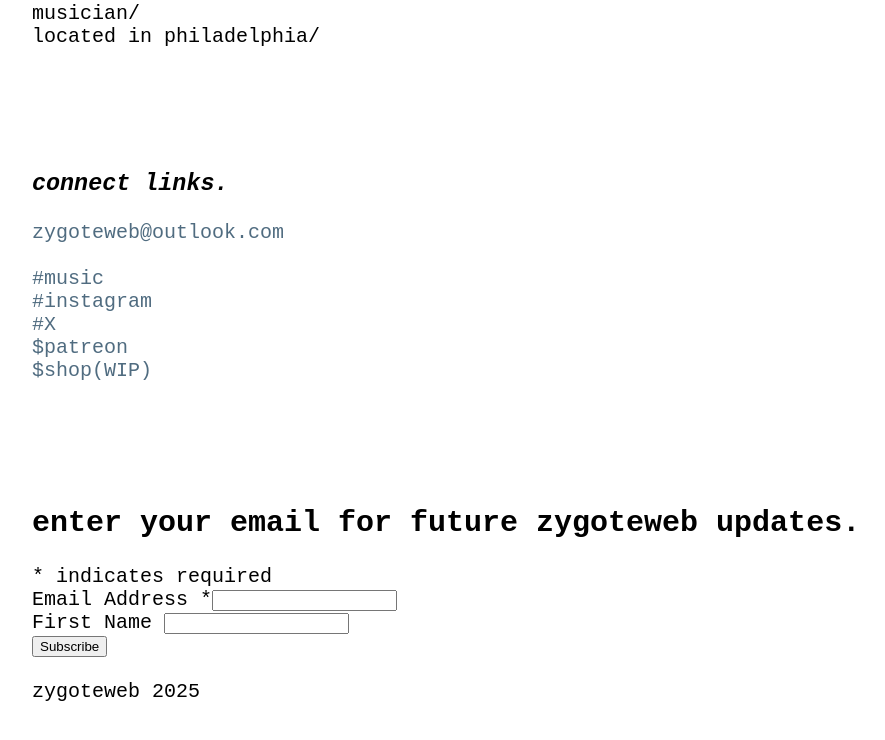
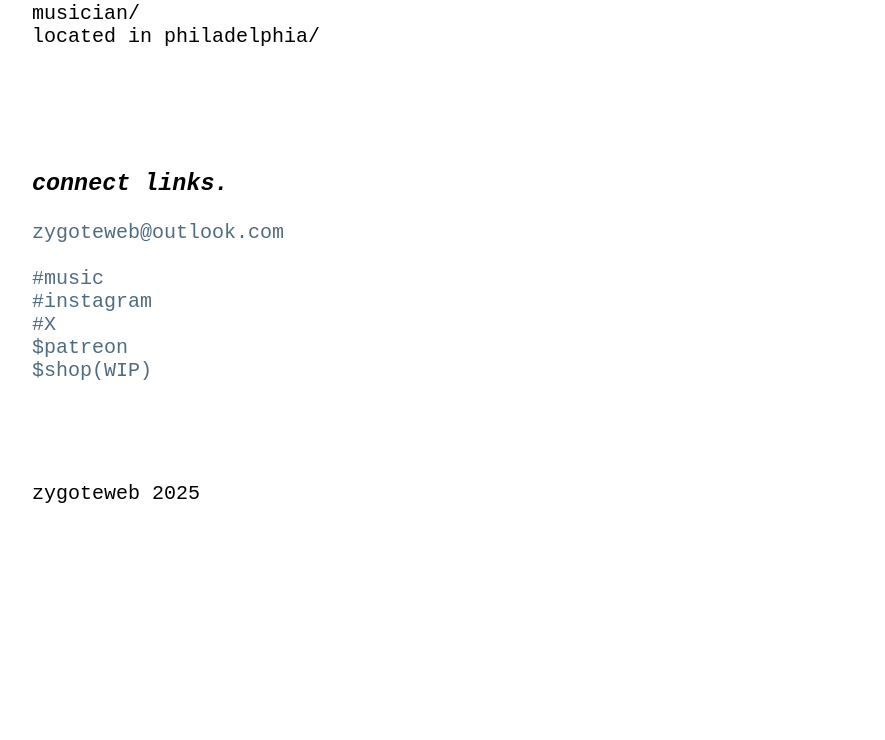
Before and after one commit to zweb999/zygoteweb_website, a plain HTML site: page index.html in a window 1280 px wide. Shown: the part 252-992 px from the top of the page, without its empty margins (26-911 px from the left). After the commit the page ends 815 px from the top, so only its background shows below. Drawn offline with Linux system fonts and the light colour scheme.

Commit message:
Update index.html

```diff
--- a/index.html
+++ b/index.html
@@ -34,31 +34,6 @@
 
     <footer>
         <div class="indexfooter">
-            <div id="mc_embed_shell">
-
-            <div id="mc_embed_signup">
-                <form action="https://gmail.us4.list-manage.com/subscribe/post?u=82b9d4925c3de542434ea9bc9&amp;id=9dabfb6c50&amp;f_id=006457e2f0" method="post" id="mc-embedded-subscribe-form" name="mc-embedded-subscribe-form" class="validate" target="_self" novalidate="">
-                    <div id="mc_embed_signup_scroll"><h2>enter your email for future zygoteweb updates.</h2>
-                        <div class="indicates-required"><span class="asterisk">*</span> indicates required</div>
-                        <div class="mc-field-group"><label for="mce-EMAIL">Email Address <span class="asterisk">*</span></label><input type="email" name="EMAIL" class="required email" id="mce-EMAIL" required="" value=""></div><div class="mc-field-group"><label for="mce-FNAME">First Name </label><input type="text" name="FNAME" class=" text" id="mce-FNAME" value=""></div>
-                    <div id="mce-responses" class="clear foot">
-                        <div class="response" id="mce-error-response" style="display: none;"></div>
-                        <div class="response" id="mce-success-response" style="display: none;"></div>
-                    </div>
-                <div style="position: absolute; left: -5000px;" aria-hidden="true">
-                    /* real people should not fill this in and expect good things - do not remove this or risk form bot signups */
-                    <input type="text" name="b_82b9d4925c3de542434ea9bc9_9dabfb6c50" tabindex="-1" value="">
-                </div>
-                    <div class="optionalParent">
-                        <div class="clear foot">
-                            <input type="submit" name="subscribe" id="mc-embedded-subscribe" class="button" value="Subscribe">
-                            </div>
-                    </div>
-                </div>
-            </form>
-            </div>
-            </div>
-            <br>
             <!--<img src="images/sierpinski-zoom.gif" alt=""><br>!-->
             <a>zygoteweb 2025</a>
         </div>
```
